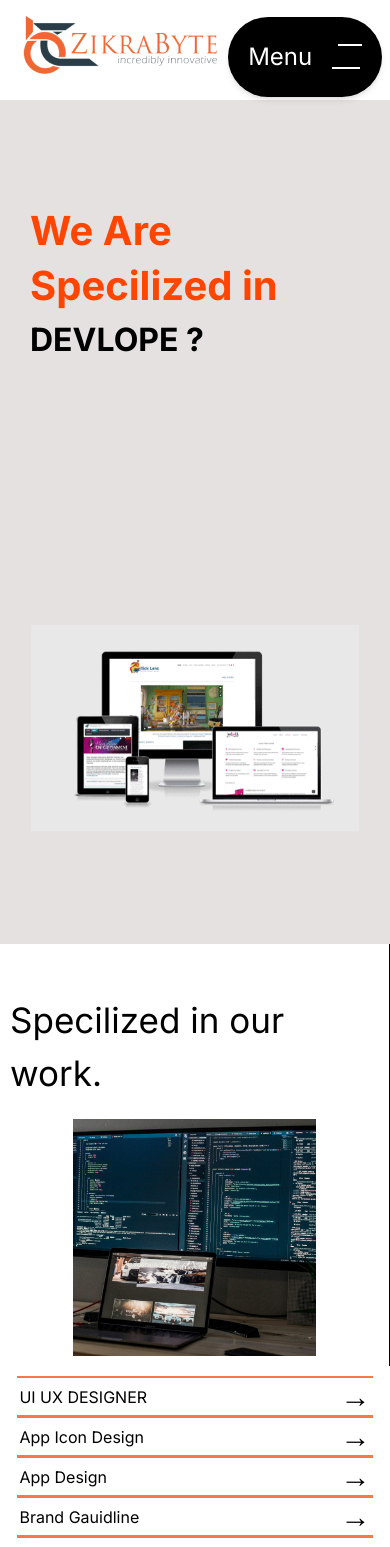
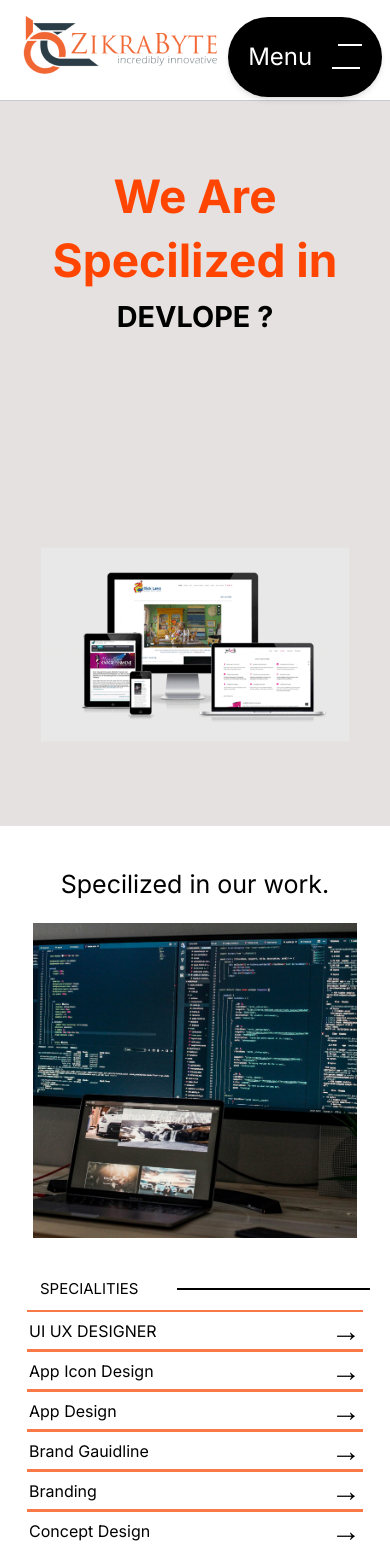
Before and after one commit to Raghu3-3102/Zikrabyte-Landing-Page, a Next.js app: page /services in a window 390 px wide. Shown: the top 1547 px of the page. Built offline with nearby package versions, Linux system fonts and the light colour scheme.

Commit message:
changing value

```diff
--- a/app/Components/Flow2/Service_2.tsx
+++ b/app/Components/Flow2/Service_2.tsx
@@ -32,13 +32,16 @@ function Service_2() {
         layout="fill"
         objectFit="contain"
         className={stylese.image}
+        quality={75}
+        style={{ width: '100%', height: '100%' }}
       />
     </div>
   </div>
              <div className={stylese.right_cnt}>
+              <div className={stylese.lineup}><p>SPECIALITIES</p> <div className={stylese.linesd}></div> </div>
               {content.map((cnt,ind)=>(
 
-              <div key={ind} className={stylese.show_service}>{cnt}   <div className={stylese.arrow}>&#x2192;</div></div>
+              <div key={ind} className={stylese.show_service}><h3>{cnt}</h3>   <div className={stylese.arrow}>&#x2192;</div></div>
 
               ))}
 
--- a/app/Components/Flow2/Service_2_.module.css
+++ b/app/Components/Flow2/Service_2_.module.css
@@ -1,8 +1,10 @@
 .service_2_cnt{
     width: 100%;
-    height: 80vh;
+    height: 90vh;
 
     display: flex;
+    padding: 30px 0px;
+
 
 }
 
@@ -23,22 +25,32 @@
     display: flex;
     flex-direction: column;
     align-items: center;
-    justify-content: flex-start;
+    justify-content: center;
     box-sizing: border-box;
-    border-right: 1px solid black;
-    padding: 10px;
+
+    padding: 20px 30px;
+
 }
-.left_cnt h1{
+.left_cnt p{
 
-    font-size: 30px;
+    font-size: 25px;
     margin-bottom: 20px;
 }
 
 .right_cnt{
     width: 50%;
+
+
     height: 100%;
     padding: 20px 5px;
+    align-items: center;
+    text-align: center;
+    justify-content: center;
    overflow-y: scroll;
+   overflow-x: hidden;
+
+   padding: 10px 20px;
+
 
 
 
@@ -49,11 +61,12 @@
 }
 
 
+
 .imageContener{
 
-    height: 70%;
-    width: 80%;
-    border: 2px solid black;
+    height: 100%;
+    width: 100%;
+
 
 
 
@@ -76,92 +89,166 @@
     align-items: left;
     justify-content: center;
     box-sizing: border-box;
-    padding: 10px;
+    border: 2px solid black;
+
+
+
   }
 
   .text {
-    margin-bottom: 10px;
-    margin-top: 40px;
+
     text-align: left;
-    font-size: 35px;
+    font-size: 30px;
   }
 
   .imageContainer {
     position: relative;
-    width: 80%;
-    height: 80%;
-    margin-top: 10px;
+    width: 100%;
+    height: 100%;
+
+
   }
 
   .image {
     object-fit: cover;
+    height: 100%;
+    width: 100%;
   }
 
-  @media (max-width: 1000px) {
+  .lineup{
+    width: 100%;
+    height: 30px;
 
-    .service_2_cnt{
-        width: 100%;
 
-        height: 100vh;
+    display: flex;
+    flex-direction: row;
+    align-items: center;
+    justify-content: left;
 
-        display: flex;
-        flex-direction: column;
 
-    }
-    .left_cnt{
-        /* width: 50%;
-        height: 100%;
-        border: 2px solid black;
-        display: flex;
-        flex-direction: column;
-        align-items: left;
-        justify-content: center;
-        padding-left: 60px;
-        text-align: left; */
+    text-align: left;
 
-        width: 100%;
-        height: 50%; /* 100% of viewport height */
-        display: flex;
-        flex-direction: column;
-        align-items: center;
-        justify-content: flex-start;
-        box-sizing: border-box;
-        padding: 10px;
-    }
-    .right_cnt{
-        /* width: 50%;
-        height: 100%;
-        border: 2px solid black;
-        display: flex;
-        flex-direction: column;
-        align-items: left;
-        justify-content: center;
-        padding-left: 60px;
-        text-align: left; */
 
-        width: 100%;
-        height: 50%; /* 100% of viewport height */
-        display: flex;
-        flex-direction: column;
-        align-items: center;
-        justify-content: flex-start;
-        box-sizing: border-box;
-        padding: 10px 10px;
-    }
+  }
+  .lineup P{
+
+    font-size: 11px;
+  }
+  .linesd{
+    width: 75%;
+    height: 2px;
+    background-color: black;
+    margin-left: 40px;
+  }
+
+  @media screen and (min-width:700px ) and (max-width:900px){
+
+
+      .service_2_cnt{
+          width: 100%;
+
+          height: 100vh !important;
+
+          display: flex;
+          flex-direction: column;
+
+      }
+      .left_cnt{
+          /* width: 50%;
+          height: 100%;
+          border: 2px solid black;
+          display: flex;
+          flex-direction: column;
+          align-items: left;
+          justify-content: center;
+          padding-left: 60px;
+          text-align: left; */
+
+          width: 100%;
+          height: 50%; /* 100% of viewport height */
+          display: flex;
+          flex-direction: column;
+          align-items: center;
+          justify-content: flex-start;
+          box-sizing: border-box;
+          padding: 10px;
+
+        }
+
+        .left_cnt h1{
+
+          font-size: 20px;
+          margin-bottom: 20px;
+      }
+
+
+      .right_cnt{
+          /* width: 50%;
+          height: 100%;
+          border: 2px solid black;
+          display: flex;
+          flex-direction: column;
+          align-items: left;
+          justify-content: center;
+          padding-left: 60px;
+          text-align: left; */
+
+          padding: 20px 5px;
+          width: 100%;
+          height: 50%; /* 100% of viewport height */
+          display: flex;
+          flex-direction: column;
+          align-items: center;
+          justify-content: flex-start;
+          box-sizing: border-box;
+          padding: 10px 10px;
+          overflow-y: scroll;
+      }
 
 
 
-    .box {
-      width: 100%;
-      height: auto; /* Adjust height for smaller screens */
+      .box {
+        width: 100%;
 
-    }
 
-    .imageContainer {
-      width: 90%;
-      height: 90%;
-    }
+      }
+
+      .imageContainer {
+        width: 90%;
+        height: 90%;
+      }
+      .lineup{
+        width: 100%;
+        height: 60px;
+
+
+        display: flex;
+        flex-direction: row;
+        align-items: center;
+        justify-content: left;
+        margin-bottom: 10px;
+
+        padding-left: 20px;
+
+
+        text-align: left;
+
+
+      }
+      .lineup P{
+
+        font-size: 15px;
+      }
+      .linesd{
+        width: 75%;
+        height: 2px;
+        background-color: black;
+        margin-left: 40px;
+      }
+
   }
+
+
 
   .show_service{
 
@@ -177,7 +264,12 @@
      align-items: center;
      padding-left: 2px;
      padding-right: 2px;
+     transition: font-size 0.3s ease; /* Smooth transition effect */
+     cursor: pointer;
 
+  }
+  .show_service :hover{
+    font-size: 1.4em !important; /* Increase text size on hover */
   }
 
   .arrow{
@@ -185,7 +277,7 @@
     font-size: 30px;
   }
 
-  @media (max-width: 480px) {
+  @media (max-width: 700px) {
     .imageContainer {
       width: 90%;
       height: 90%;
@@ -197,6 +289,8 @@
 
         display: flex;
         flex-direction: column;
+        box-shadow: 2px 2px 1px 1px rgba(42, 39, 39, 0.758);
+        box-shadow: 1px 1px 2px 2px rgba(42, 39, 39, 0.758);
 
     }
     .left_cnt{
@@ -220,6 +314,11 @@
         padding: 10px;
 
     }
+    .left_cnt h1{
+
+      font-size: 25px;
+      margin-bottom: 20px;
+  }
     .right_cnt{
         /* width: 50%;
         height: 100%;
@@ -238,7 +337,36 @@
         align-items: center;
         justify-content: flex-start;
         box-sizing: border-box;
-        padding: 10px;
+        padding-top: 30px  !important;
         overflow-y: scroll;
     }
+    .lineup{
+      width: 100%;
+      height: 60px;
+
+
+      display: flex;
+      flex-direction: row;
+      align-items: center;
+      justify-content: left;
+      margin-bottom: 10px;
+
+      padding-left: 20px;
+
+
+      text-align: left;
+
+
+    }
+    .lineup P{
+
+      font-size: 15px;
+    }
+    .linesd{
+      width: 75%;
+      height: 2px;
+      background-color: black;
+      margin-left: 40px;
+      margin-left: 39px;
+    }
   }
--- a/app/Components/Flow2/Service_3_.tsx
+++ b/app/Components/Flow2/Service_3_.tsx
@@ -13,6 +13,7 @@ function Service_3_() {
     "Notion",
     "Principle Prototypes",
     "Sketch",
+
     "Slack",
     "Webflow"
 ];
@@ -23,7 +24,7 @@ function Service_3_() {
     <div className={stylese.service_2_cnt}>
 
     <div className={stylese.left_cnt}>
-<p className={stylese.text}>Specilized in our work.</p>
+<p className={stylese.text}>Tools we use.</p>
 <div className={stylese.imageContainer}>
   <Image
     src={img1}
@@ -35,9 +36,10 @@ function Service_3_() {
 </div>
 </div>
          <div className={stylese.right_cnt}>
+         <div className={stylese.lineup}><p>TOOLS</p> <div className={stylese.linesd}></div> </div>
           {content.map((cnt,ind)=>(
 
-          <div key={ind} className={stylese.show_service}>{cnt}   <div className={stylese.arrow}>&#x2192;</div></div>
+          <div key={ind} className={stylese.show_service}><h3>{cnt}</h3>   <div className={stylese.arrow}>&#x2192;</div></div>
 
           ))}
 
--- a/app/Components/Flow2/Service_home.module.css
+++ b/app/Components/Flow2/Service_home.module.css
@@ -87,7 +87,7 @@
 
 .changrd_write_up {
   width: 100%;
-  height: 100px;
+  height: 160px;
   display: flex;
   justify-content: flex-start;
   align-items: flex-start;
@@ -171,8 +171,9 @@
 
 .imageContainer {
   position: relative;
-  width: 70%; /* Adjust width as needed */
+  width: 80%; /* Adjust width as needed */
   height: 70%; /* Adjust height as needed */
+
 }
 
 .image {
@@ -185,24 +186,52 @@
 }
 
 /* Responsive styles */
-@media (max-width: 1200px) {
+@media screen and (min-width:1000px) and (max-width: 1200px) {
   .left_cnt {
-    width: 50%;
+    width: 60%;
     padding-left: 30px;
     padding-bottom: 30px;
   }
 
+  .right_cnt {
+    display: flex;
+    padding-top: 100px;
+    height: 100%;
+    width: 40%;
+    overflow: hidden;
+    position: relative;
+  }
+
   .write_up,
   .write_up_2 {
-    font-size: 60px;
+    font-size: 70px;
+  }
+  .changrd_write_up {
+    width: 100%;
+    height: 160px;
+    display: flex;
+    justify-content: flex-start;
+    align-items: flex-start;
+    overflow: hidden;
+    position: relative;
+    color: black;
+  }
+
+  .text {
+    position: absolute;
+    font-weight: bolder;
+    font-size: 3rem; /* Adjust font size as needed */
+    opacity: 0;
+    transform: translateY(100%);
+    transition: opacity 0.5s ease, transform 0.5s ease;
   }
 }
 
-@media (max-width: 992px) {
+@media screen and (min-width: 768px) and   (max-width: 1000px) {
 
   .container {
     width: 100%;
-    height: 100vh;
+    height: 92vh;
     position: relative;
     overflow: hidden;
     display: flex;
@@ -235,57 +264,261 @@
   flex-direction: column;
 }
 
-  .left_cnt,
+  .left_cnt{
+    width: 100%;
+    padding-left: 20px;
+    padding-right: 20px;
+    padding-top: 20px;
+    height: 60%;
+    display: flex;
+    align-items: center;
+
+    text-align: center;
+
+  }
   .right_cnt {
     width: 100%;
     padding-left: 20px;
     padding-right: 20px;
     padding-top: 20px;
-    height: 50%;
+    height: 40%;
+    display: flex;
+    align-items: center;
+
+    text-align: center;
   }
 
   .write_up,
   .write_up_2 {
-    font-size: 70px;
+    font-size: 60px !important;
+  }
+
+  .changrd_write_up {
+    width: 100%;
+    height: 100px !important;
+    display: flex;
+    justify-content: center;
+    align-items: flex-start;
+    overflow: hidden;
+
+
+    color: black;
   }
 
   .text {
-    font-size: 3.5rem;
+
+    font-weight: bolder;
+    font-size: 4rem !important; /* Adjust font size as needed */
+    opacity: 0;
+    transform: translateY(100%);
+    transition: opacity 0.5s ease, transform 0.5s ease;
   }
   .imageContainer {
     position: relative;
     width: 100%; /* Adjust width as needed */
     height: 100%; /* Adjust height as needed */
+
+    margin-left: 60px;
   }
 }
 
-@media (max-width: 768px) {
-  .left_cnt,
-  .right_cnt {
-    padding-left: 10px;
-    padding-right: 10px;
-    padding-top: 10px;
+@media screen and  (min-width: 300px) and (max-width: 768px){
+
+
+    .container {
+      width: 100%;
+      height: 90vh;
+      position: relative;
+      overflow: hidden;
+      display: flex;
+      flex-direction: column;
+      justify-content: center;
+      align-items: center;
+      background-color: #fef5f5;
+
+    }
+
+
+  .backgrounds {
+    width: 100%;
+    height: 100%;
+    position: absolute;
+    top: 0;
+    left: 0;
+    display: flex;
+    flex-direction: column;
+  }
+  .content {
+    position: relative;
+    width: 100%;
+    height: 100%;
+    z-index: 1;
+    text-align: center;
+    color: white;
+    padding: 20px;
+    display: flex;
+    flex-direction: column;
   }
 
-  .write_up,
-  .write_up_2 {
-    font-size: 40px;
+    .left_cnt{
+      width: 100%;
+      padding-left: 20px;
+      padding-right: 20px;
+      padding-top: 20px;
+      height: 50%;
+      display: flex;
+      align-items: center;
+      justify-content: center;
+
+      text-align: center;
+    }
+    .right_cnt {
+      width: 100%;
+      padding-left: 20px;
+      padding-right: 20px;
+      padding-top: 20px;
+      height: 50%;
+      display: flex;
+      align-items: center;
+      justify-content: center;
+
+      text-align: center;
+    }
+
+    .write_up,
+    .write_up_2 {
+      font-size: 50px !important;
+    }
+
+    .changrd_write_up {
+      width: 100%;
+      height: 100px !important;
+      display: flex;
+      justify-content: center;
+      align-items: flex-start;
+      overflow: hidden;
+
+
+      color: black;
+    }
+
+    .text {
+
+      font-weight: bolder;
+      font-size: 2.5rem !important; /* Adjust font size as needed */
+      opacity: 0;
+      transform: translateY(100%);
+      transition: opacity 0.5s ease, transform 0.5s ease;
+    }
+    .imageContainer {
+
+      width: 100%; /* Adjust width as needed */
+      height: 100%; /* Adjust height as needed */
+
+
+    }
+
+}
+
+@media (max-width: 340px) {
+
+
+
+    .container {
+      width: 100%;
+      height: 100vh;
+      position: relative;
+      overflow: hidden;
+      display: flex;
+      flex-direction: column;
+      justify-content: center;
+      align-items: center;
+      background-color: #fef5f5;
+
+    }
+
+
+  .backgrounds {
+    width: 100%;
+    height: 100%;
+    position: absolute;
+    top: 0;
+    left: 0;
+    display: flex;
+    flex-direction: column;
+  }
+  .content {
+    position: relative;
+    width: 100%;
+    height: 100%;
+    z-index: 1;
+    text-align: center;
+    color: white;
+    padding: 20px;
+    display: flex;
+    flex-direction: column;
   }
 
-  .text {
-    font-size: 2rem;
-  }
+    .left_cnt,
+    .right_cnt {
+      width: 100%;
+      padding-left: 20px;
+      padding-right: 20px;
+      padding-top: 20px;
+      height: 50%;
+      display: flex;
+      align-items: center;
+      justify-content: center;
 
-  .imageContainer {
-    width: 90%;
-    height: 90%;
-  }
+      text-align: center;
+    }
+
+    .write_up,
+    .write_up_2 {
+      font-size: 30px !important;
+    }
+
+    .changrd_write_up {
+      width: 100%;
+      height: 100px !important;
+      display: flex;
+      justify-content: center;
+      align-items: flex-start;
+      overflow: hidden;
+
+
+      color: black;
+    }
+
+    .text {
+
+      font-weight: bolder;
+      font-size: 1.5rem !important; /* Adjust font size as needed */
+      opacity: 0;
+      transform: translateY(100%);
+      transition: opacity 0.5s ease, transform 0.5s ease;
+    }
+    .imageContainer {
+
+      width: 100%; /* Adjust width as needed */
+      height: 100%; /* Adjust height as needed */
+
+
+    }
+
+
+
+
+
+
 }
+@media screen and (min-width:340px) and (max-width: 440px) {
 
-@media (max-width: 576px) {
+
+
   .container {
     width: 100%;
-    height: 100vh;
+    height: 86vh;
     position: relative;
     overflow: hidden;
     display: flex;
@@ -313,23 +546,176 @@
   z-index: 1;
   text-align: center;
   color: white;
-  padding: 20px;
   display: flex;
   flex-direction: column;
 }
 
+  .left_cnt{
+    width: 100%;
+    padding-left: 20px;
+    padding-right: 20px;
+    padding-top: 20px;
+    height: 50%;
+    display: flex;
+    align-items: center;
+    justify-content: center;
+     padding-bottom: -20px;
+    text-align: center;
+  }
+  .right_cnt {
+    width: 100%;
+    padding-left: 20px;
+    padding-right: 20px;
+    padding-top: 20px;
+    height: 50%;
+    display: flex;
+    align-items: center;
+    justify-content: center;
+     padding-bottom: -20px;
+    text-align: center;
+  }
 
   .write_up,
   .write_up_2 {
-    font-size: 40px;
+    font-size: 46px !important;
+  }
+
+
+  .changrd_write_up {
+    width: 100%;
+    height: 80px !important;
+    display: flex;
+    justify-content: center;
+    align-items: flex-start;
+    overflow: hidden;
+
+
+    color: black;
   }
 
   .text {
-    font-size: 2rem;
+
+    font-weight: bolder;
+    font-size: 1.8rem !important; /* Adjust font size as needed */
+    opacity: 0;
+    transform: translateY(100%);
+    transition: opacity 0.5s ease, transform 0.5s ease;
+  }
+  .imageContainer {
+
+    width: 100%; /* Adjust width as needed */
+    height: 100%; /* Adjust height as needed */
+
+
   }
 
+
+
+
+
+
+}
+
+@media screen and (min-width:340px) and (max-width: 440px) {
+
+
+
+  .container {
+    width: 100%;
+    height: 86vh;
+    position: relative;
+    overflow: hidden;
+    display: flex;
+    flex-direction: column;
+    justify-content: center;
+    align-items: center;
+    background-color: #fef5f5;
+
+  }
+
+
+.backgrounds {
+  width: 100%;
+  height: 100%;
+  position: absolute;
+  top: 0;
+  left: 0;
+  display: flex;
+  flex-direction: column;
+}
+.content {
+  position: relative;
+  width: 100%;
+  height: 100%;
+  z-index: 1;
+  text-align: center;
+  color: white;
+  display: flex;
+  flex-direction: column;
+}
+
+  .left_cnt{
+    width: 100%;
+    padding-left: 20px;
+    padding-right: 20px;
+    padding-top: 20px;
+    height: 50%;
+    display: flex;
+    align-items: center;
+    justify-content: center;
+     padding-bottom: -20px;
+    text-align: center;
+  }
+  .right_cnt {
+    width: 100%;
+    padding-left: 20px;
+    padding-right: 20px;
+    padding-top: 20px;
+    height: 50%;
+    display: flex;
+    align-items: center;
+    justify-content: center;
+     padding-bottom: -20px;
+    text-align: center;
+  }
+
+  .write_up,
+  .write_up_2 {
+    font-size: 46px !important;
+  }
+
+
+  .changrd_write_up {
+    width: 100%;
+    height: 80px !important;
+    display: flex;
+    justify-content: center;
+    align-items: flex-start;
+    overflow: hidden;
+
+
+    color: black;
+  }
+
+  .text {
+
+    font-weight: bolder;
+    font-size: 1.8rem !important; /* Adjust font size as needed */
+    opacity: 0;
+    transform: translateY(100%);
+    transition: opacity 0.5s ease, transform 0.5s ease;
+  }
   .imageContainer {
-    width: 100%;
-    height: 100%;
+
+    width: 100%; /* Adjust width as needed */
+    height: 100%; /* Adjust height as needed */
+
+
   }
+
+
+
+
+
+
 }
--- a/app/Components/Flow2/Service_home.tsx
+++ b/app/Components/Flow2/Service_home.tsx
@@ -9,7 +9,7 @@ import gif3 from './Image/03.gif'
 import gif4 from './Image/04.gif'
 import gif5 from './Image/05.gif'
 import gif6 from './Image/06.gif'
-import { Navbar } from '../Flow1/Navbar/Navbar';
+
 
 function Service_home() {
 
--- a/app/Components/Flow2/Service_line_.module.css
+++ b/app/Components/Flow2/Service_line_.module.css
@@ -8,7 +8,8 @@
     justify-content: right;
     align-items: center;
     text-align: center;
-    margin: 40px 0px;
+    margin-top: 40px;
+    margin-bottom: 40px;
 
 
 }
--- a/app/globals.css
+++ b/app/globals.css
@@ -24,6 +24,7 @@ body {
   background-color: rgb(var(--foreground-end-rgb));
   max-width: 100vw;
   overflow-x: hidden;
+
 }
 
 @layer utilities {
```
